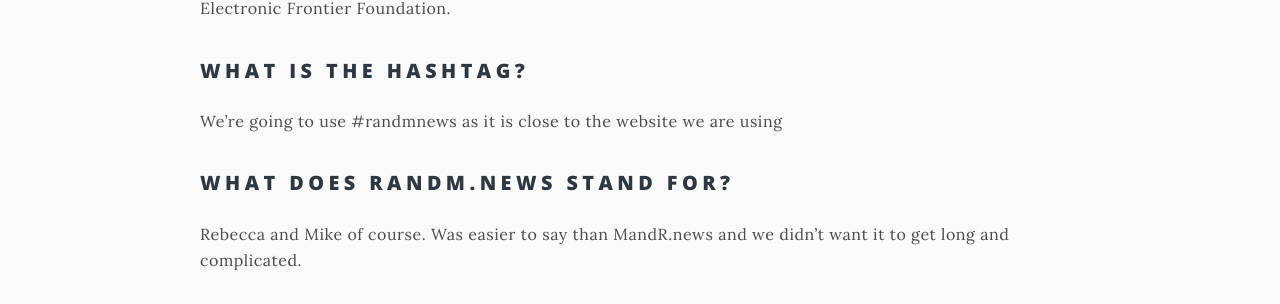
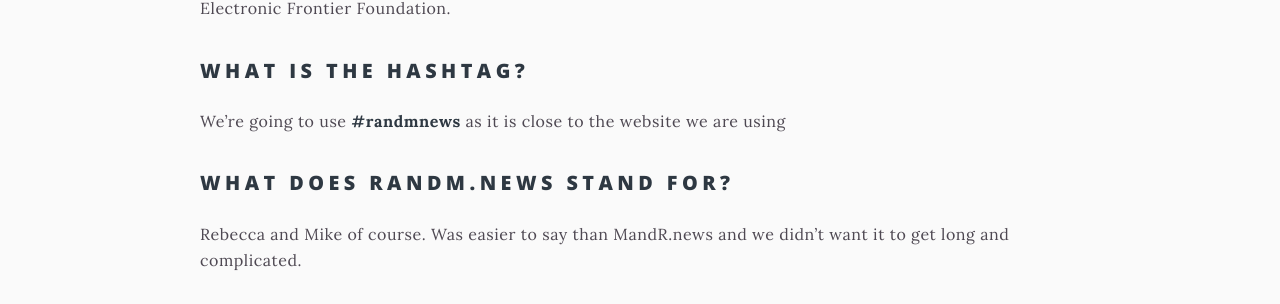
Before and after one commit to mgifford/gifsack-or-wolford, a Jekyll site: the page built from _pages/faq.md, in a window 1280 px wide and 900 px high, scrolled down 503 px. Shown: the part 317-621 px from the top of the window. Built offline with Jekyll 4.4.1, drawn with Linux system fonts in a browser that asks for light colours; our own code applies the rules of GitHub Pages for plain Markdown files.

```diff
--- a/_pages/faq.md
+++ b/_pages/faq.md
@@ -26,7 +26,7 @@ If you want to make a donation in our name, please consider giving to Inter Pare
 
 ## What is the hashtag?
 
-We're going to use #randmnews as it is close to the website we are using
+We're going to use **#randmnews** as it is close to the website we are using
 
 ## What does RandM.news stand for?
 
```
